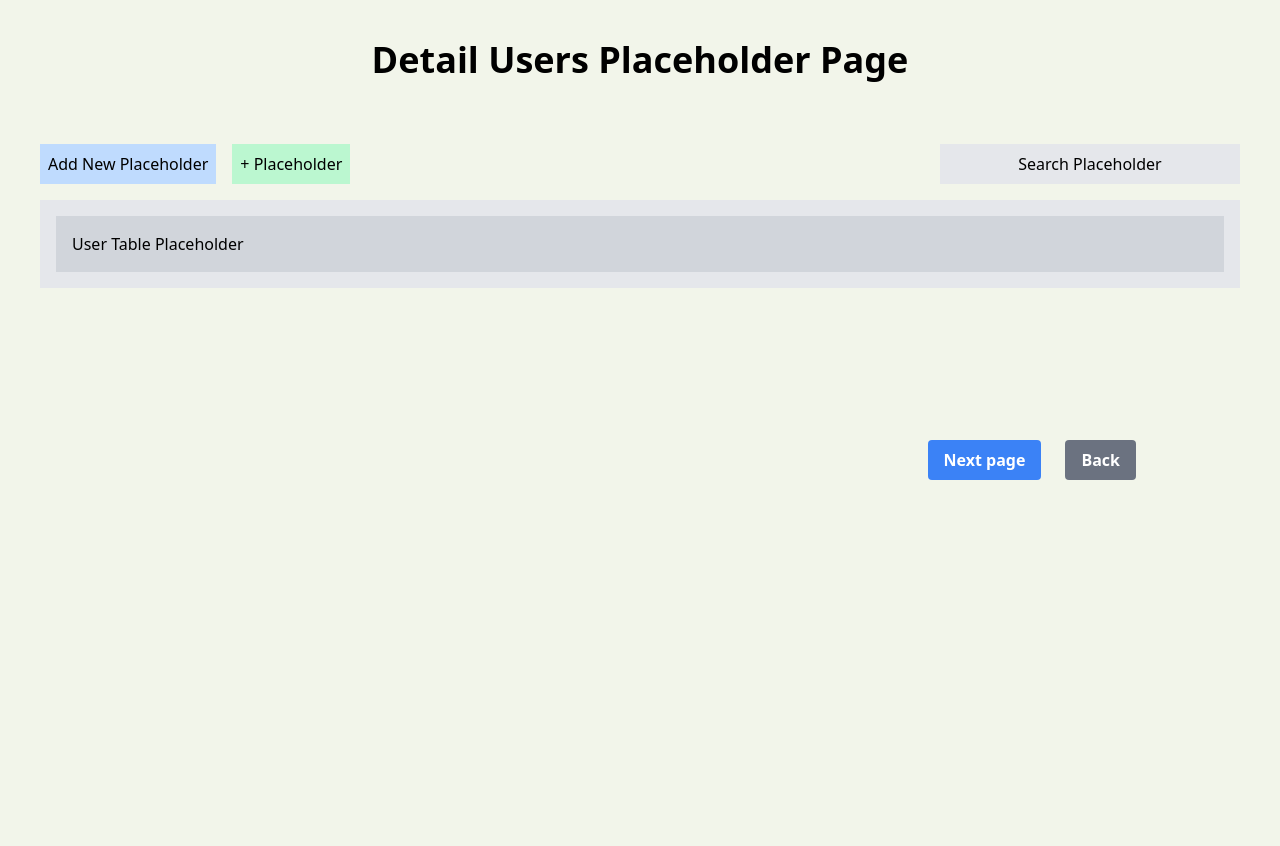
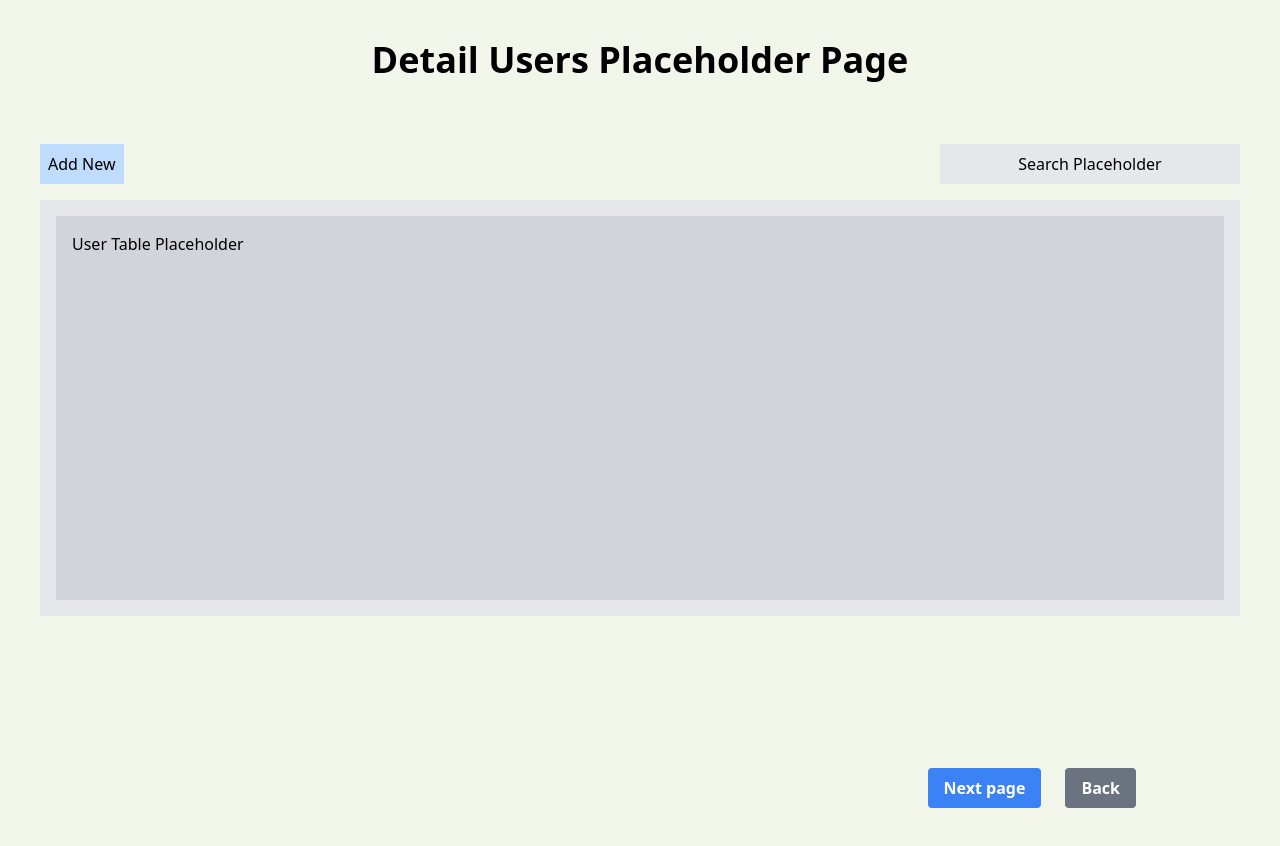
Before and after one commit to WebWarriors-UNF-CIS/RHAMS, a Next.js app: page /u/users/detail in a window 1280 px wide. Shown: the top 846 px of the page. Built offline with nearby package versions, Linux system fonts and the light colour scheme.

Commit message:
edited placeholder code for exhibitions and users

```diff
--- a/src/app/u/exhibitions/detail/page.tsx
+++ b/src/app/u/exhibitions/detail/page.tsx
@@ -47,7 +47,7 @@ export default function ExhibitsDetail() {
 
       {/* Artwork Table */}
       <div className="bg-gray-200 p-4">
-        <div className="bg-gray-300 p-4">Artwork Table Placeholder</div>
+        <div className="bg-gray-300 h-96 p-4">Artwork Table Placeholder</div>
       </div>
     </div>
       <div className="flex flex-row justify-end gap-6 p-32">
--- a/src/app/u/users/detail/page.tsx
+++ b/src/app/u/users/detail/page.tsx
@@ -33,15 +33,14 @@ export default function UsersDetail() {
       {/* Top Section with 'Add New' and 'Search' */}
       <div className="flex justify-between mb-4">
         <div className="flex space-x-4">
-          <div className="bg-blue-200 p-2 text-center">Add New Placeholder</div>
-          <div className="bg-green-200 p-2 text-center">+ Placeholder</div>
+          <div className="bg-blue-200 p-2 text-center">Add New </div>
         </div>
         <div className="bg-gray-200 p-2 text-center w-1/4">Search Placeholder</div>
       </div>
 
       {/* User Table Placeholder */}
       <div className="bg-gray-200 p-4">
-        <div className="bg-gray-300 p-4">User Table Placeholder</div>
+        <div className="bg-gray-300 h-96 p-4">User Table Placeholder</div>
       </div>
     </div>
       <div className="flex flex-row justify-end gap-6 p-32">
```
